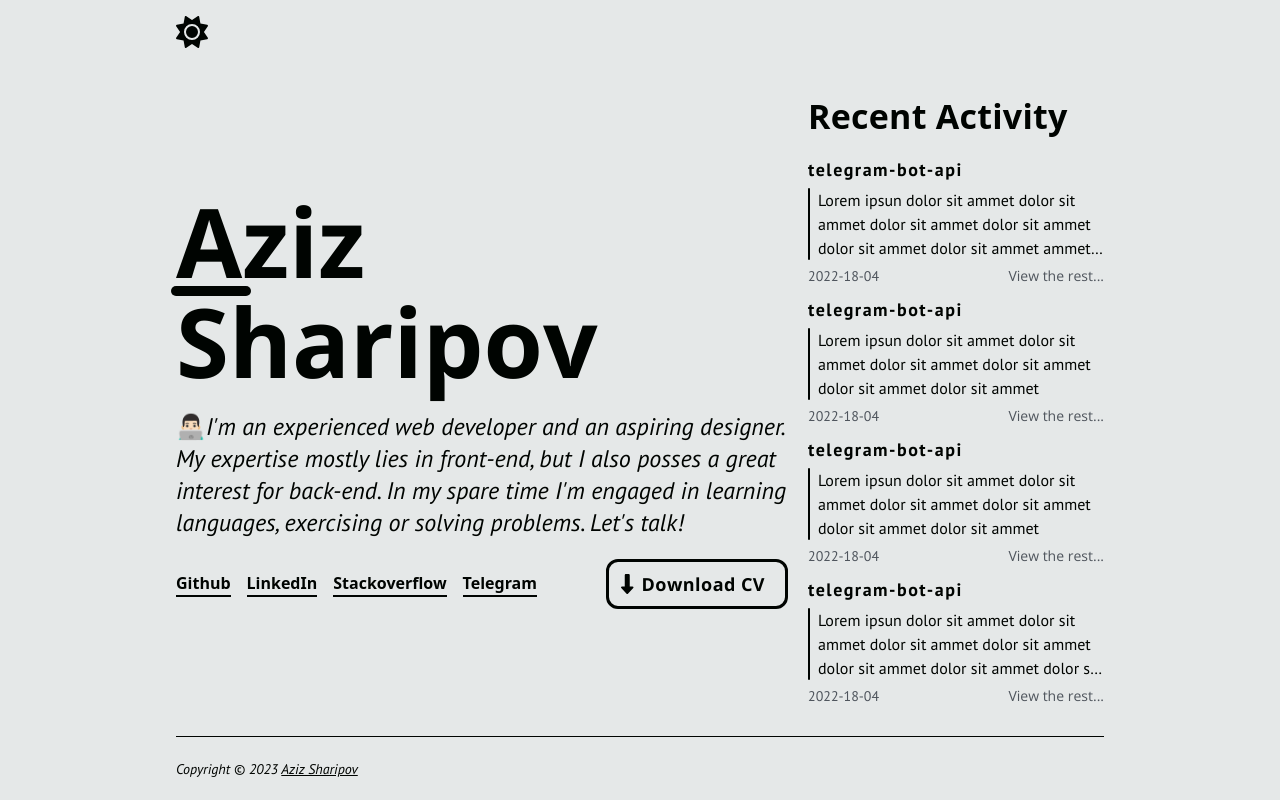
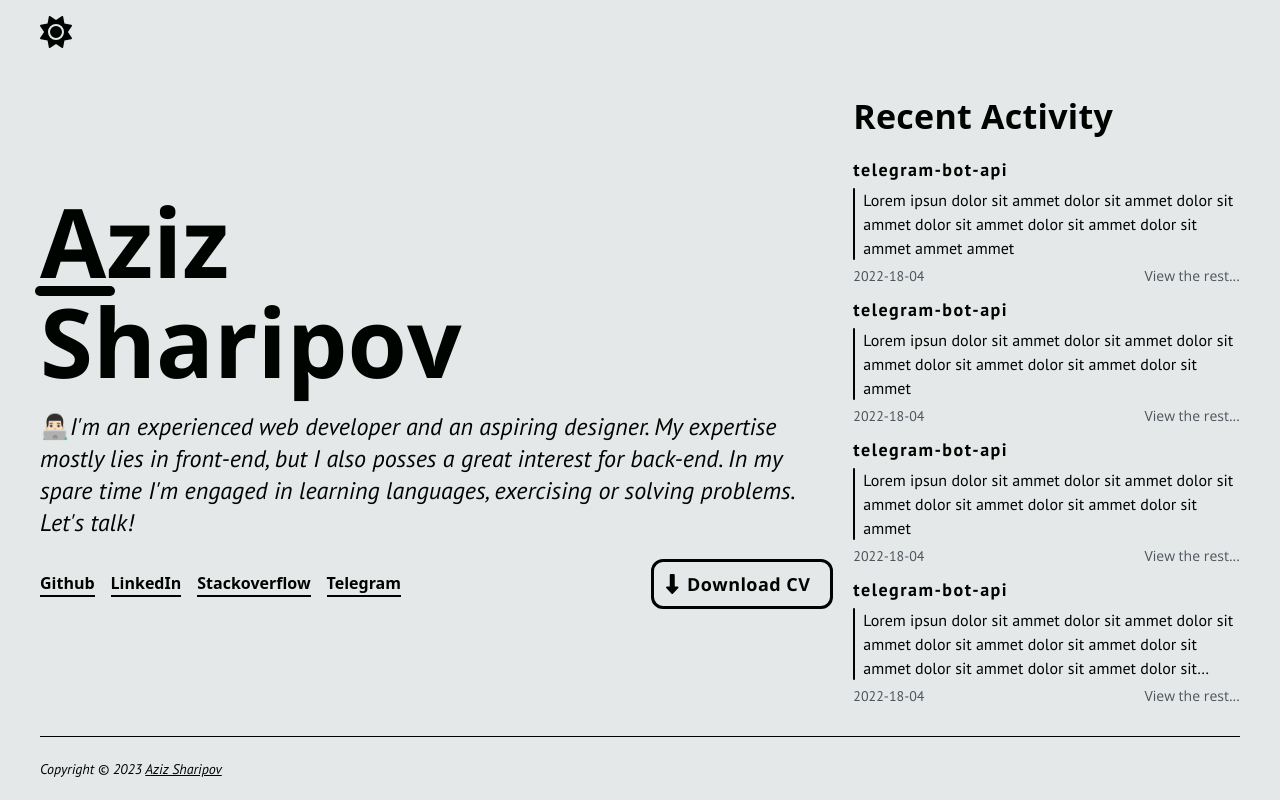
Before and after one commit to azziko/business-card-template, a React (Vite) app: page / in a window 1280 px wide. Built offline with nearby package versions, Linux system fonts and the light colour scheme; what tailwindcss-animation-delay would draw is missing.

Commit message:
added adaptive layout

```diff
--- a/src/App.jsx
+++ b/src/App.jsx
@@ -4,9 +4,7 @@ import ThemeContextProvider from './contexts/ThemeContext';
 function App() {
     return(
         <ThemeContextProvider>
-            <div className='wrapper dark:bg-jet'>
-                <Home />
-            </div>
+            <Home />
         </ThemeContextProvider>
     );
 }
--- a/src/components/Footer/index.jsx
+++ b/src/components/Footer/index.jsx
@@ -1,6 +1,6 @@
 export default function Footer() {
     return (
-        <footer className="flex h-16 items-center border-jet dark:border-pewter border-t border-solid col-span-full">
+        <footer className="flex min-h-[4rem] items-center border-jet dark:border-pewter border-t border-solid col-span-full">
             <p className="font-ptSans text-sm italic text-jet dark:text-pewter">Copyright © 2023 <a className="underline" href="https://github.com/azziko">Aziz Sharipov</a></p>
         </footer>
     );
--- a/src/components/Header/index.jsx
+++ b/src/components/Header/index.jsx
@@ -10,7 +10,7 @@ export default function Header() {
     const {theme, handleClick} = useContext(ThemeContext)
 
     return (
-        <header className='flex h-16 items-center'>
+        <header className='flex min-h-[4rem] items-center'>
             <FontAwesomeIcon onClick={() => handleClick()} className='text-[32px] text-jet dark:text-white cursor-pointer'
             icon=
             {theme == 'dark'
--- a/src/components/Heading/index.jsx
+++ b/src/components/Heading/index.jsx
@@ -2,6 +2,7 @@ import data from '../../data/local.json'
 
 import { FontAwesomeIcon } from '@fortawesome/react-fontawesome'
 import { faDownLong } from '@fortawesome/free-solid-svg-icons';
+import CV  from '../../assets/CV/CV.pdf'
 
 export default function Heading({ className }) {
     return (
@@ -10,16 +11,16 @@ export default function Heading({ className }) {
                 <h1 className='opacity-0 animate-slideRight'>{data.firstname}</h1>
                 <h1 className='opacity-0 animate-slideRight animation-delay-400'>{data.lastName}</h1>
             </div>
-            <p className="text-2xl italic"><span className="not-italic">{data.bioIcon}</span>{data.bio}</p>
-            <div className="socials capitalize flex items-center justify-between">
-                <div className="icons flex gap-4 text-4xl">
+            <p className="text-2xl italic text-center sm:text-left"><span className="not-italic">{data.bioIcon}</span>{data.bio}</p>
+            <div className="socials capitalize flex flex-col items-center sm:items-start md:items-center gap-y-7 md:flex-row justify-between">
+                <div className="icons flex flex-wrap gap-4 text-4xl">
                     {
                         data.socials.map((social, i) => {
                             return <a className='social' key={i} target="_blank" href={social.link}>{social.title}</a>
                         })
                     }
                 </div>
-                <a href="#" download={'#'} className="button-icon">
+                <a href={CV} download className="button-icon">
                     <FontAwesomeIcon className="h-5" icon={faDownLong} />
                     Download CV
                 </a>
--- a/src/components/Post/index.jsx
+++ b/src/components/Post/index.jsx
@@ -1,6 +1,6 @@
 export default function Post({...props}) {
     return (
-        <div className={"post opacity-0 flex flex-col items-start gap-1 " + props.className}>
+        <div className={"post sm:w-full lg:w-full md:w-[45%] opacity-0 flex flex-col items-start gap-1 " + props.className}>
             <a href={props.html_url} className="font-bold text-lg font-ptSans text-jet dark:text-white tracking-[1.5px]">{props.name}</a>
             <div className="font-ptSans flex gap-2 text-base text-jet dark:text-white">
                 <span className="rounded-full h-full min-w-[2px] bg-jet dark:bg-white"></span>
--- a/src/components/PostContainer/index.jsx
+++ b/src/components/PostContainer/index.jsx
@@ -4,7 +4,7 @@ export default function PostContainer({className}) {
     return(
         <div className={"flex flex-col flex-wrap flex-start gap-4 " + className}>
             <h4 className="text-3xl text-jet dark:text-white tracking-[0.25px] font-semibold">Recent Activity</h4>
-            <div className="posts flex flex-col gap-2">
+            <div className="posts flex flex-wrap lg:flex-col justify-between gap-y-8 lg:gap-2">
                 <Post className="animate-slideTop" name={"telegram-bot-api"} pushed_at={"2022-18-04"} description={"Lorem ipsun dolor sit ammet dolor sit ammet dolor sit ammet dolor sit ammet dolor sit ammet dolor sit ammet ammet ammet"}/>
                 <Post className="animate-slideTop animation-delay-100" name={"telegram-bot-api"} pushed_at={"2022-18-04"} description={"Lorem ipsun dolor sit ammet dolor sit ammet dolor sit ammet dolor sit ammet dolor sit ammet dolor sit ammet"}/>
                 <Post className="animate-slideTop animation-delay-200" name={"telegram-bot-api"} pushed_at={"2022-18-04"} description={"Lorem ipsun dolor sit ammet dolor sit ammet dolor sit ammet dolor sit ammet dolor sit ammet dolor sit ammet"}/>
--- a/src/css/index.css
+++ b/src/css/index.css
@@ -20,7 +20,11 @@
     }
 
     body {
-        @apply overflow-x-hidden h-screen w-screen
+        @apply overflow-x-hidden h-screen w-screen bg-white
+    }
+
+    body.dark {
+        @apply bg-jet
     }
 
     button, input[type="submit"], input[type="reset"] {
@@ -36,17 +40,17 @@
     }
 
     h1 {
-        @apply font-openSans font-bold text-8xl
+        @apply font-openSans font-bold text-7xl sm:text-8xl
     }
 }
 
 @layer components {
-    .root, .wrapper {
-        @apply w-full h-full
+    .root {
+        @apply w-screen h-screen
     }
 
-    .wrapper {
-        @apply bg-white
+    .container {
+        @apply xl:max-w-[1600px] xl:px-20 lg:px-10 sm:px-12 md:px-20 sm:max-w-full
     }
 
     .button {
@@ -69,11 +73,12 @@
     .name {
         @apply relative
         before:content-[''] before:block before:h-[10px] before:rounded-full before:w-20 before:absolute
-        before:top-1/2 before:transform before:translate-x-[-5px] before:-translate-y-1/2 before:bg-jet dark:before:bg-white
+        before:top-1/2 before:transform sm:before:translate-x-[-5px] before:left-1/2 sm:before:left-0 before:-translate-x-1/2 before:-translate-y-1/2 before:bg-jet dark:before:bg-white
         capitalize select-none
+        text-center sm:text-left
     }
 
     .body {
-        @apply grid grid-cols-12 gap-x-5 w-full
+        @apply grid md:grid-cols-8 lg:grid-cols-12 gap-x-5 w-full gap-y-20
     }
 }
--- a/src/pages/Home/index.jsx
+++ b/src/pages/Home/index.jsx
@@ -5,11 +5,11 @@ import PostContainer from "../../components/PostContainer";
 
 export default function Home() {
     return (
-        <div className="container h-full flex flex-col justify-between">
+        <div className="container h-screen flex flex-col gap-y-20 lg:gap-y-0 justify-between">
             <Header />
             <main className="body">
-                <Heading className={"col-span-8 self-center"}/>
-                <PostContainer className={"col-span-4"}/>
+                <Heading className={"md:col-span-8 self-center"}/>
+                <PostContainer className={"md:col-span-8 lg:col-span-4"}/>
             </main>
             <Footer />
         </div>
--- a/tailwind.config.cjs
+++ b/tailwind.config.cjs
@@ -15,6 +15,7 @@ module.exports = {
         '2xl': ['1.5rem', '2rem'],
         '3xl': ['34px', '48px'],
         '4xl': ['2.25rem', '2.5rem'],
+        '7xl': ['4.5rem', '96px'],
         '8xl': ['6rem', '100px'],
       },
       container: {
```
Also changed, not shown: 1 other file (tests, documents, lock files or other folders).
